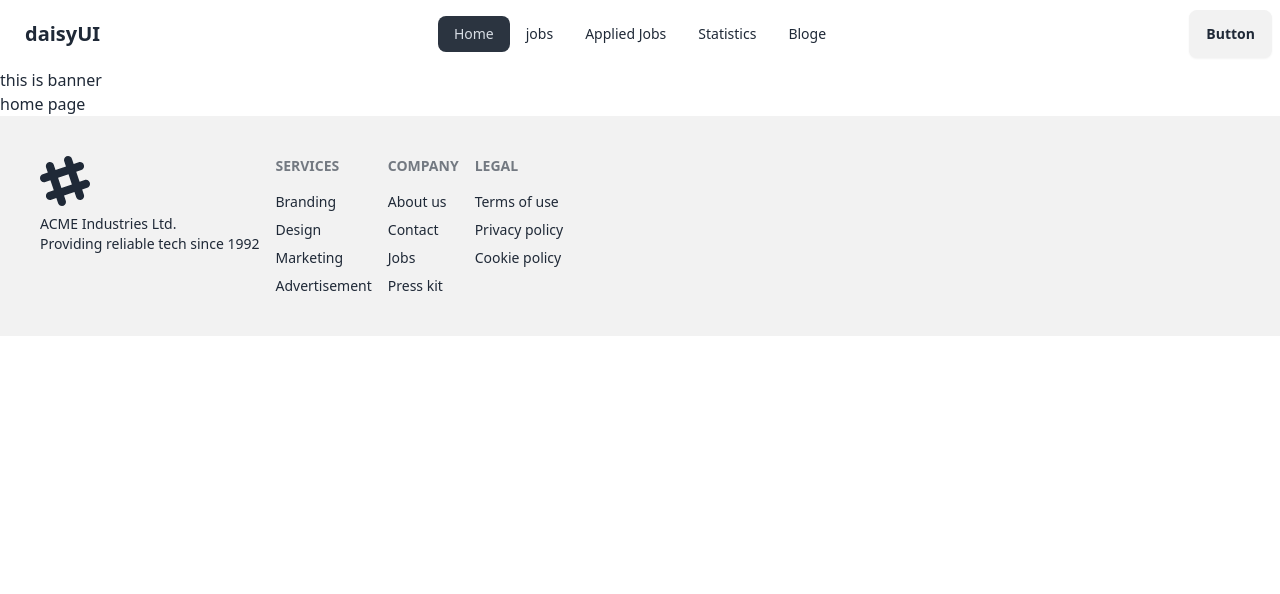
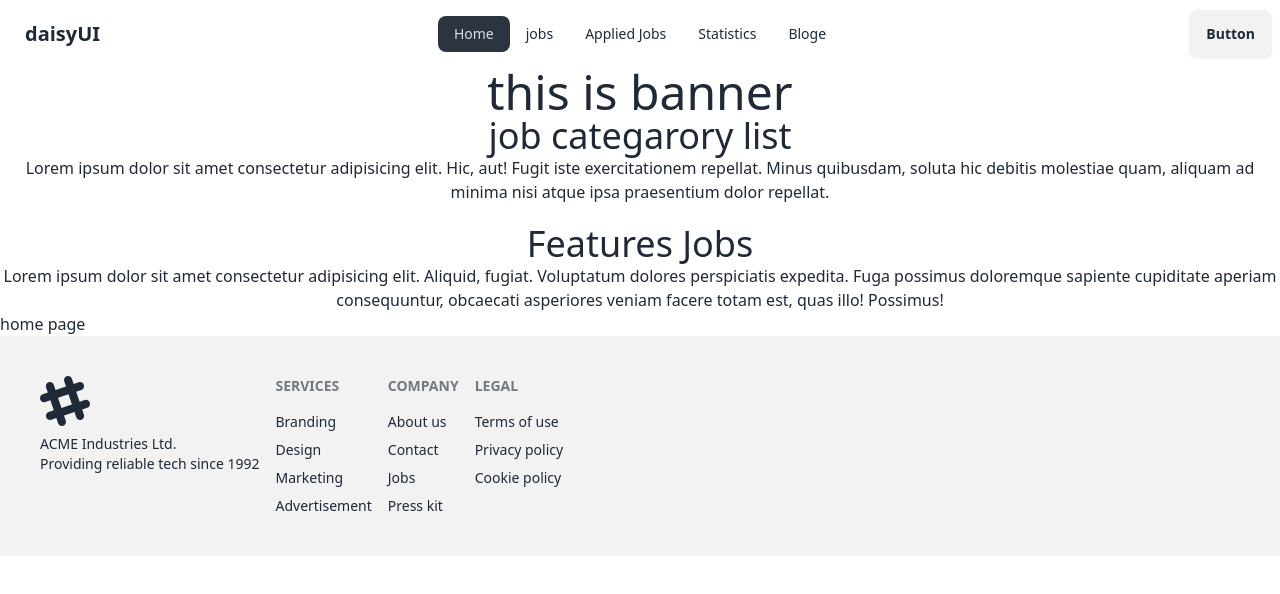
Before and after one commit to refat441/React-Career-Hub, a React (Vite) app: page / in a window 1280 px wide. Shown: the top 594 px of the page. Built offline with nearby package versions, Linux system fonts and the light colour scheme.

Commit message:
Fearuepage catagory page and Banner page updated

```diff
--- a/src/Components/Banner/Banner.jsx
+++ b/src/Components/Banner/Banner.jsx
@@ -1,7 +1,7 @@
 const Banner = () => {
   return (
-    <div>
-      <h2>this is banner</h2>
+    <div className="text-center">
+      <h2 className="text-5xl">this is banner</h2>
     </div>
   );
 };
--- /dev/null
+++ b/src/Components/CateforyList/CateforyList.jsx
@@ -0,0 +1,15 @@
+const CateforyList = () => {
+  return (
+    <div>
+      <h2 className="text-4xl text-center "> job categarory list</h2>
+      <p className="text-center">
+        Lorem ipsum dolor sit amet consectetur adipisicing elit. Hic, aut! Fugit
+        iste exercitationem repellat. Minus quibusdam, soluta hic debitis
+        molestiae quam, aliquam ad minima nisi atque ipsa praesentium dolor
+        repellat.
+      </p>
+    </div>
+  );
+};
+
+export default CateforyList;
--- /dev/null
+++ b/src/Components/FeaturedJobs/FeaturedJobs.jsx
@@ -0,0 +1,15 @@
+const FeaturedJobs = () => {
+  return (
+    <div className="text-center mt-5">
+      <h2 className="text-4xl">Features Jobs</h2>
+      <p>
+        Lorem ipsum dolor sit amet consectetur adipisicing elit. Aliquid,
+        fugiat. Voluptatum dolores perspiciatis expedita. Fuga possimus
+        doloremque sapiente cupiditate aperiam consequuntur, obcaecati
+        asperiores veniam facere totam est, quas illo! Possimus!
+      </p>
+    </div>
+  );
+};
+
+export default FeaturedJobs;
--- a/src/Components/Home/Home.jsx
+++ b/src/Components/Home/Home.jsx
@@ -1,10 +1,14 @@
 import React from "react";
 import Banner from "../Banner/Banner";
+import CateforyList from "../CateforyList/CateforyList";
+import FeaturedJobs from "../FeaturedJobs/FeaturedJobs";
 
 const Home = () => {
   return (
     <div>
       <Banner></Banner>
+      <CateforyList></CateforyList>
+      <FeaturedJobs></FeaturedJobs>
       <p>home page</p>
     </div>
   );
```
